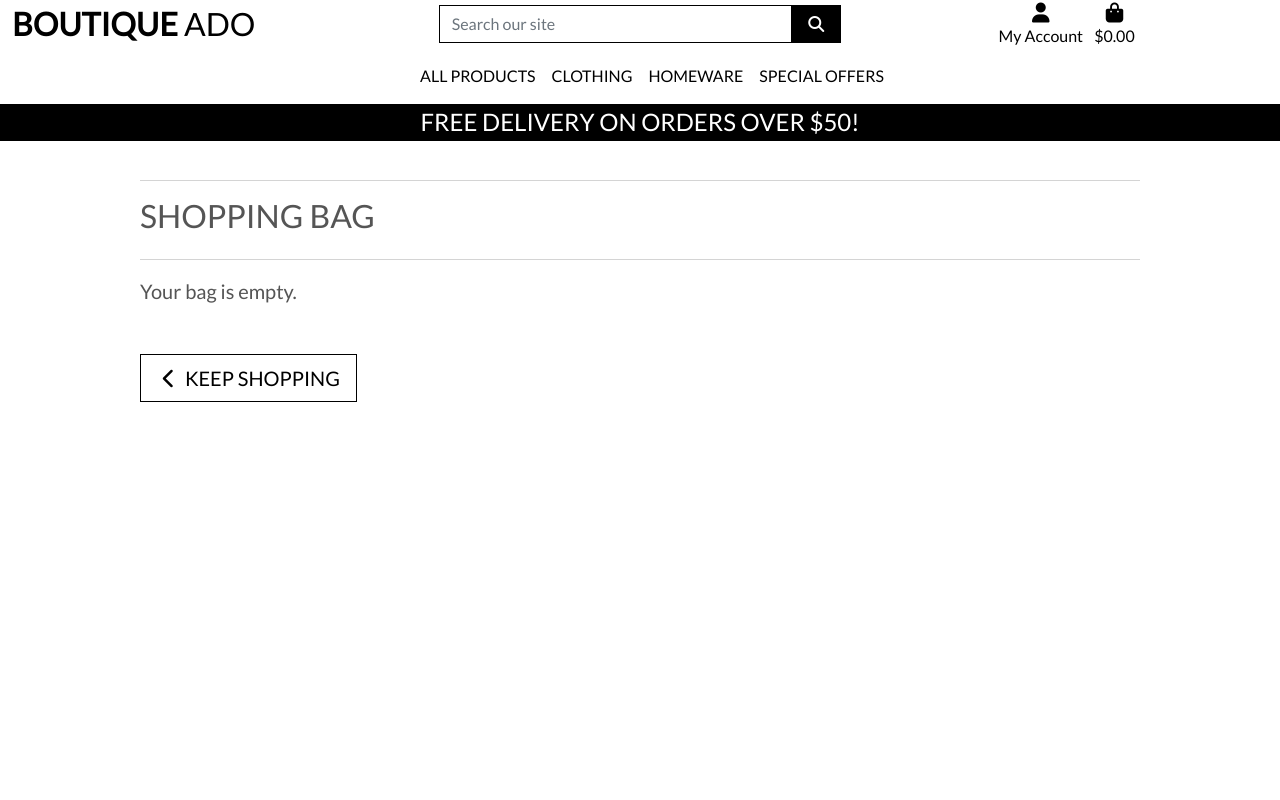
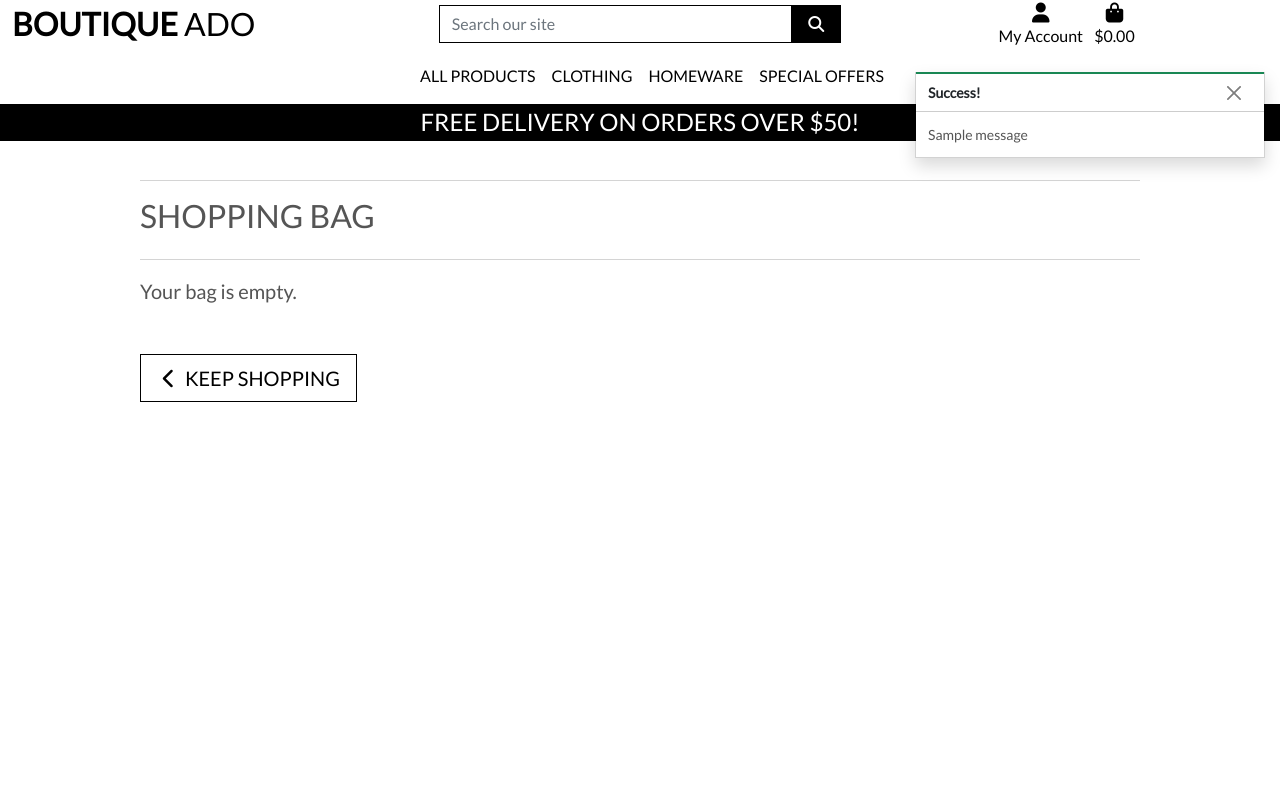
Before and after one commit to ExcellentWish/CI-Project-Boutique-Ado, a Django app: page /bag/ in a window 1280 px wide. Run offline with Django 4.2, Linux system fonts and the light colour scheme; one stand-in notice (Sample message) is shown; some libraries are stand-ins or nearby versions.

Commit message:
Added toasts

```diff
--- a/bag/views.py
+++ b/bag/views.py
@@ -1,4 +1,6 @@
 from django.shortcuts import render, redirect, reverse, HttpResponse
+from django.contrib import messages
+from products.models import Product
 
 # Create your views here.
 def view_bag(request):
@@ -9,7 +11,7 @@ def view_bag(request):
 
 def add_to_bag(request, item_id):
     """ Add a quantity of the specified product to the shopping bag """
-
+    product = Product.objects.get(pk=item_id)
     quantity = int(request.POST.get('quantity'))
     redirect_url = request.POST.get('redirect_url')
     size = None
@@ -30,6 +32,7 @@ def add_to_bag(request, item_id):
             bag[item_id] += quantity
         else:
             bag[item_id] = quantity
+            messages.success(request, f'Added {product.name} to your bag')
 
     request.session['bag'] = bag
     return redirect(redirect_url)
--- a/boutique_ado/settings.py
+++ b/boutique_ado/settings.py
@@ -88,6 +88,10 @@ TEMPLATES = [
         },
     },
 ]
+
+MESSAGE_STORAGE = 'django.contrib.messages.storage.session.SessionStorage'
+
+
 AUTHENTICATION_BACKENDS = [
     # Needed to login by username in Django admin, regardless of `allauth`
     'django.contrib.auth.backends.ModelBackend',
@@ -107,7 +111,7 @@ LOGIN_URL = '/accounts/login/'
 LOGOUT_REDIRECT_URL = '/'
 
 
-CSRF_TRUSTED_ORIGINS = ['https://127.0.0.1:8000','https://8000-excellentwi-ciprojectbo-291qhpdlijz.ws-eu79.gitpod.io']
+CSRF_TRUSTED_ORIGINS = ['https://127.0.0.1:8000', 'https://8000-excellentwi-ciprojectbo-291qhpdlijz.ws-eu80.gitpod.io']
 
 WSGI_APPLICATION = 'boutique_ado.wsgi.application'
 
--- a/static/css/base.css
+++ b/static/css/base.css
@@ -62,7 +62,8 @@ body {
 
 .btn-outline-black {
     background: white;
-    color: black !important; /* use important to override link colors for <a> elements */
+    color: black !important;
+    /* use important to override link colors for <a> elements */
     border: 1px solid black;
 }
 
@@ -83,7 +84,7 @@ body {
     z-index: -1;
 }
 
-a.category-badge > span.badge:hover {
+a.category-badge>span.badge:hover {
     background: #212529 !important;
     color: #fff !important;
 }
@@ -100,6 +101,23 @@ a.category-badge > span.badge:hover {
 .update-link,
 .remove-item {
     cursor: pointer;
+}
+
+/* ------------------------------- bootstrap toasts */
+
+.message-container {
+    position: fixed;
+    top: 72px;
+    right: 15px;
+    z-index: 99999999999;
+}
+
+.toast {
+    overflow: visible;
+}
+
+.toast-capper {
+    height: 2px;
 }
 
 /* -------------------------------- Media Queries */
--- a/templates/base.html
+++ b/templates/base.html
@@ -128,7 +128,21 @@
     </div>
   </header>
   {% if messages %}
-  <div class="message-container"></div>
+  <div class="message-container">
+    {% for message in messages %}
+    {% with message.level as level %}
+    {% if level == 40 %}
+    {% include 'includes/toasts/toast_error.html' %}
+    {% elif level == 30 %}
+    {% include 'includes/toasts/toast_warning.html' %}
+    {% elif level == 25 %}
+    {% include 'includes/toasts/toast_success.html' %}
+    {% else %}
+    {% include 'includes/toasts/toast_info.html' %}
+    {% endif %}
+    {% endwith %}
+    {% endfor %}
+  </div>
   {% endif %}
 
   {% block page_header %}
@@ -138,6 +152,18 @@
   {% endblock %}
 
   {% block postloadjs %}
+  <script>
+    let toastElList = [].slice.call(document.querySelectorAll('.toast'))
+    let toastList = toastElList.map(function (toastEl) {
+      let option = {
+        animation: true,
+        autohide: false,
+        delay: 5000,
+      }
+      let bsToast = new bootstrap.Toast(toastEl, option)
+      bsToast.show();
+    })
+  </script>
   {% endblock %}
 
 </body>
--- /dev/null
+++ b/templates/includes/toasts/toast_success.html
@@ -0,0 +1,14 @@
+<div class="toast custom-toast rounded-0 border-top-0" data-bs-autohide="false" role="alert" aria-live="assertive"
+    aria-atomic="true">
+    <div class="arrow-up arrow-success"></div>
+    <div class="w-100 toast-capper bg-success"></div>
+    <div class="toast-header bg-white text-dark">
+        <strong class="mr-auto">Success!</strong>
+        <button type="button" class="btn-close me-2 m-auto" id="toastbtn" data-bs-dismiss="toast" aria-label="Close">
+
+        </button>
+    </div>
+    <div class="toast-body bg-white">
+        {{ message }}
+    </div>
+</div>
```
Also changed, not shown: templates/includes/toasts/toast_error.html (added, +19 -0 lines), templates/includes/toasts/toast_info.html (added, +19 -0 lines), templates/includes/toasts/toast_warning.html (added, +19 -0 lines), db.sqlite3.
